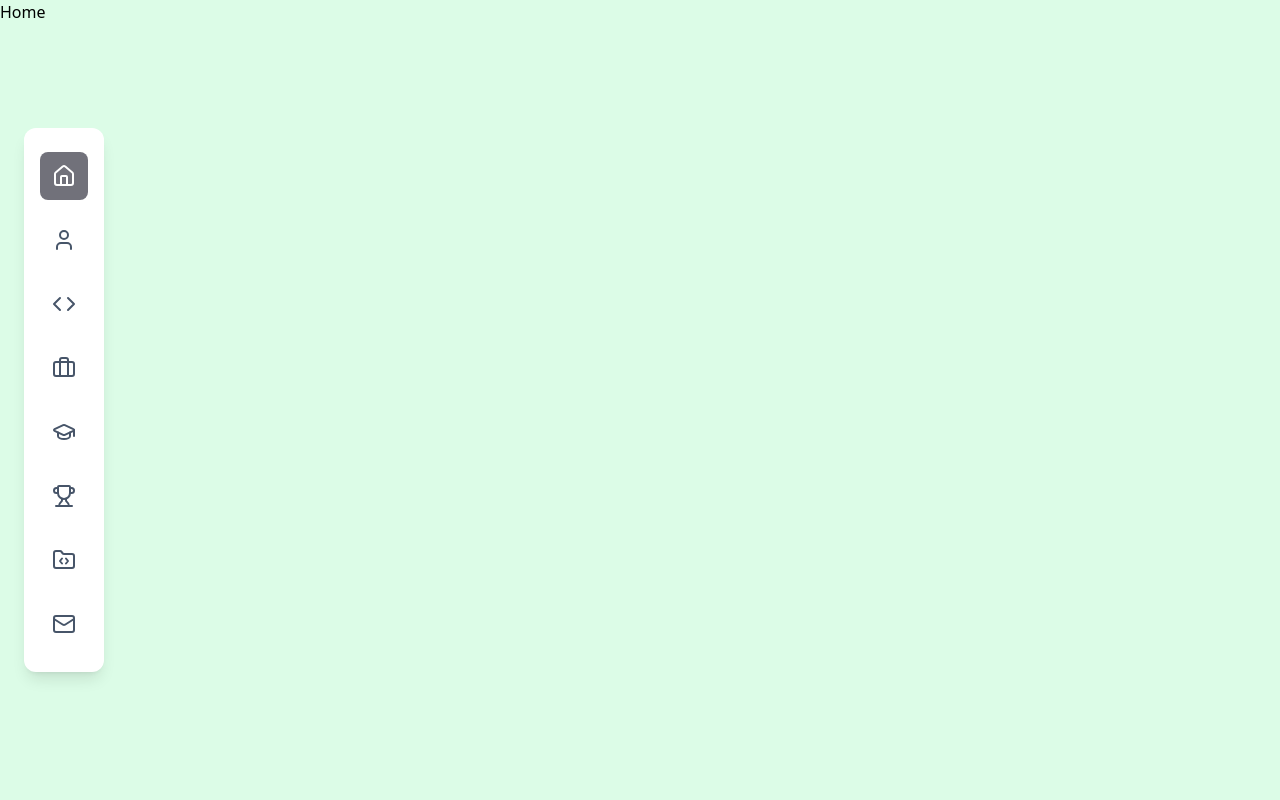
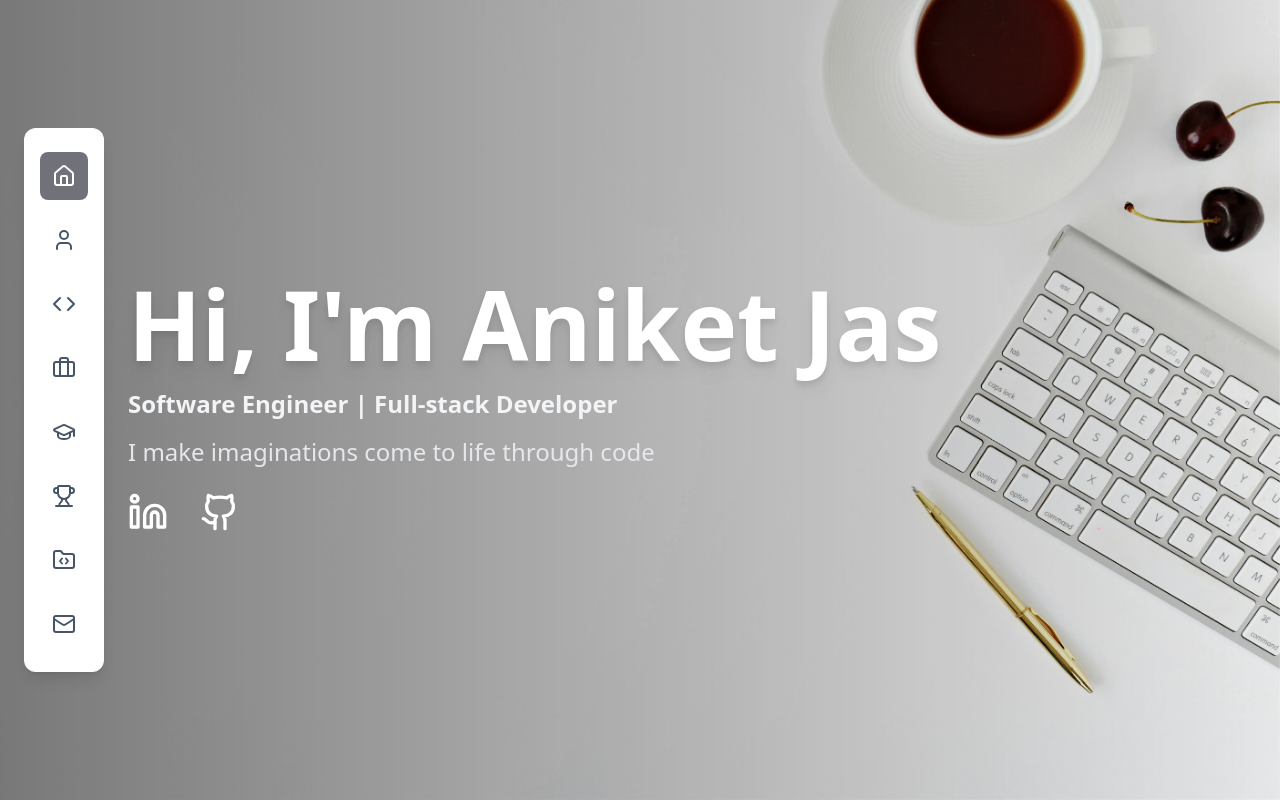
Before and after one commit to AniketJas/portfolio-v2, a React (Vite) app: page / in a window 1280 px wide. Built offline with nearby package versions, Linux system fonts and the light colour scheme.

Commit message:
Home section styling complete

```diff
--- a/src/pages/Home.jsx
+++ b/src/pages/Home.jsx
@@ -1,8 +1,44 @@
-import React from 'react'
+import bg from '../assets/bg2.webp'
+import Links from '../components/Links'
 
 const Home = () => {
   return (
-    <div className='h-screen bg-green-100'>Home</div>
+    <div className='relative w-full md:h-screen overflow-hidden flex items-center justify-center md:justify-start'>
+      <picture className='absolute inset-0 -z-10'>
+        <source srcSet={bg} type="image/webp" />
+        <img src={bg} alt="Background" className='w-full h-full object-cover' />
+      </picture>
+
+      <div className="absolute inset-0 bg-gradient-to-r from-black/50 to-black/30 md:to-transparent" />
+
+      <div className="relative z-10 w-full px-6 md:px-32 pt-20 pb-16 text-center md:text-left">
+        <h1 className="text-4xl md:text-6xl lg:text-8xl font-extrabold text-white drop-shadow-lg opacity-0 mb-3 md:mb-4 translate-y-4 animate-fade-in">
+          Hi, I'm Aniket Jas
+        </h1>
+        <p className="text-sm sm:text-base md:text-2xl font-semibold text-gray-100 mb-2 md:mb-4 opacity-0 translate-y-4 animate-fade-in delay-150">
+          Software Engineer | Full-stack Developer
+        </p>
+        <p className="text-sm sm:text-base md:text-2xl text-gray-200 mb-4 translate-y-4 opacity-0 animate-fade-in delay-300">
+          I make imaginations come to life through code
+        </p>
+
+        <div className="opacity-0 translate-y-4 animate-fade-in delay-450 inline-block text-white">
+          <Links />
+        </div>
+
+      </div>
+
+      <style>{`
+        @keyframes fadeInUp {
+          from { opacity: 0; transform: translateY(12px); }
+          to { opacity: 1; transform: translateY(0); }
+        }
+        .animate-fade-in { animation: fadeInUp 600ms ease-out forwards; }
+        .delay-150 { animation-delay: 150ms; }
+        .delay-300 { animation-delay: 300ms; }
+        .delay-450 { animation-delay: 450ms; }
+      `}</style>
+    </div>
   )
 }
 
```
